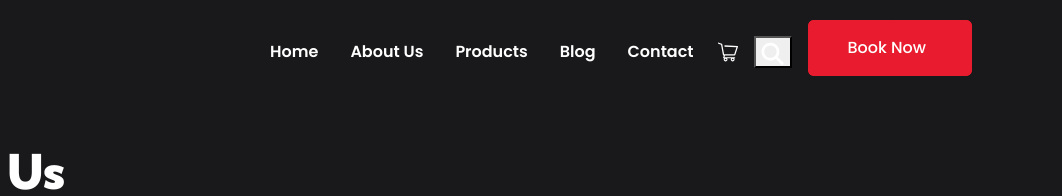
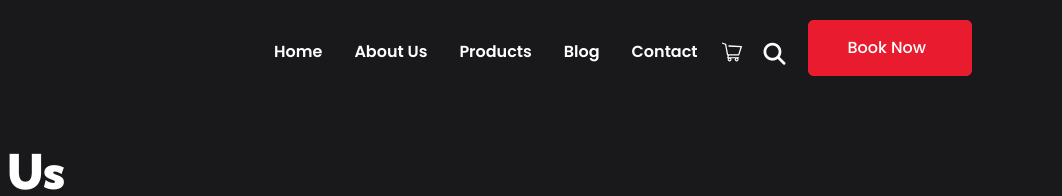
Before and after one commit to Mohammadbillal56/Car-Washing, a plain HTML site: page contact.html in a window 1280 px wide. Shown: the top 196 px of the page, 218-1280 px from the left. Drawn offline with Linux system fonts and the light colour scheme.

Commit message:
Update style.css

```diff
--- a/css/style.css
+++ b/css/style.css
@@ -196,7 +196,7 @@ header{
 	position: relative;
 	height: 20px;
 }
-.navbar .navbar-collapse  src-btn{
+.navbar .navbar-collapse  .src-btn{
     background: transparent;
     border: none;
 }
```
